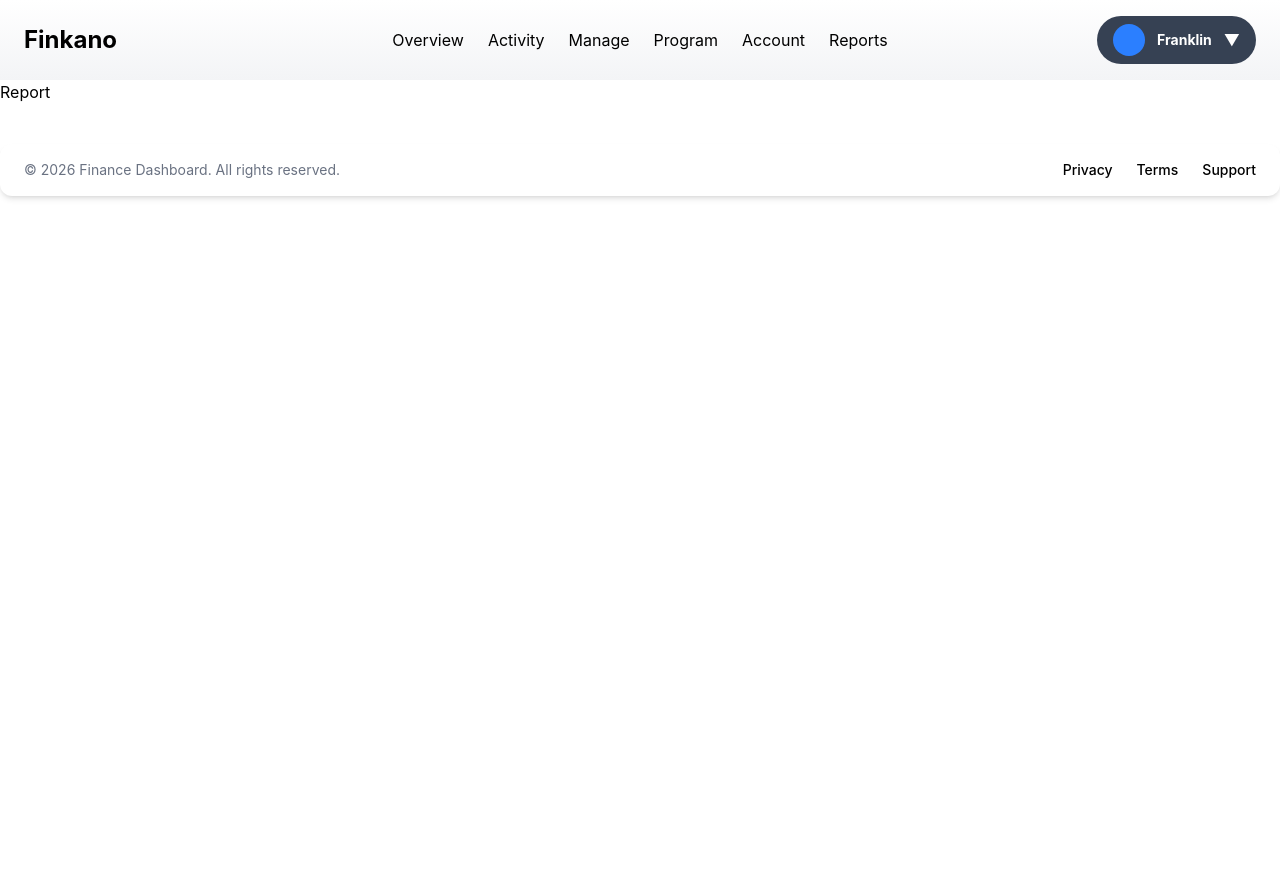
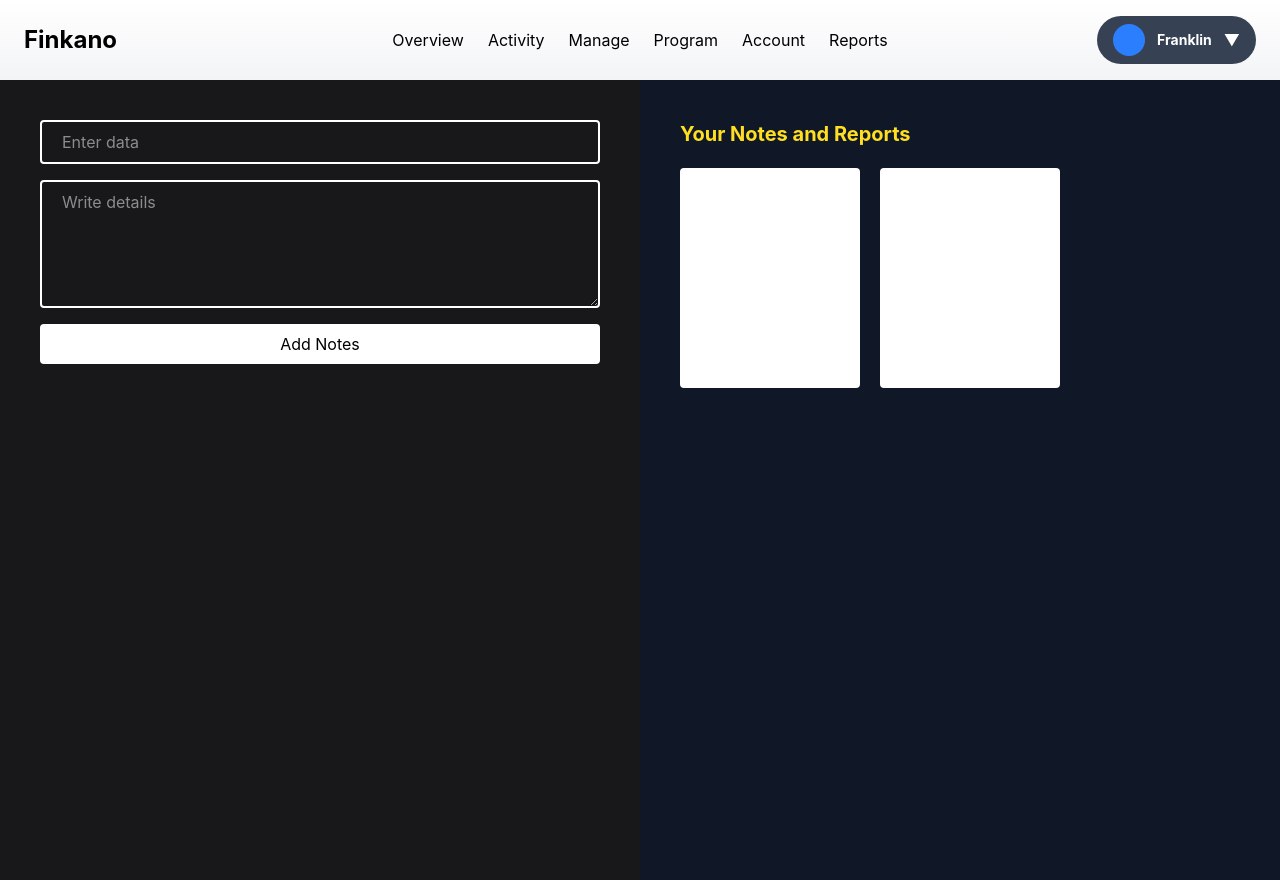
Before and after one commit to TusharJain86/webdev-ui, a React (Vite) app: page /Report in a window 1280 px wide. Before the commit the page ends 800 px from the top, so only its background shows below. Built offline with nearby package versions, Linux system fonts and the light colour scheme.

Commit message:
notes and report pages two way build

```diff
--- a/src/App.jsx
+++ b/src/App.jsx
@@ -23,7 +23,7 @@ function App() {
         <Route path="/Report" element={<Report />} />
       </Routes>
 
-      <Footer />
+
     </>
   )
 }
--- a/src/components/navbar.jsx
+++ b/src/components/navbar.jsx
@@ -19,7 +19,7 @@ const Navbar = () => {
             <li className='hover:text-orange-500 cursor-pointer'>Account</li>
 
             <li className='hover:text-orange-500 cursor-pointer'>
-                <Link to="/reports">Reports</Link>
+                <Link to="/Report">Reports</Link>
             </li>
         </ul>
 
--- a/src/pages/Report.jsx
+++ b/src/pages/Report.jsx
@@ -1,8 +1,30 @@
 import React from 'react'
 
 const Report = () => {
+
+  const submitHandler = (e) =>{
+    e.preventDefault()
+    console.log("Form submitted");
+  }
+
   return (
-    <div>Report</div>
+    <div className='h-screen bg-zinc-900 text-white lg:flex'>
+      <form onSubmit={(e)=>{
+        submitHandler(e)
+      }} className='p-10 flex lg:w-1/2 flex-col items-start gap-4'>
+        <input type='text' placeholder='Enter data' className=' outline-none w-full px-5 py-2 border-2 rounded'/>
+        <textarea type='text' className=' outline-none w-full h-32 px-5 py-2 border-2 rounded' placeholder='Write details'></textarea>
+        <button className='bg-white text-black rounded px-5 py-2 w-full outline-none '>Add Notes</button>
+      </form>
+
+      <div className=' p-10 lg:w-1/2 bg-gray-900 '>
+      <h1 className='text-xl font-bold text-yellow-300'>Your Notes and Reports</h1>
+      <div className='flex flex-wrap mt-5 gap-5'>
+        <div className='h-55 w-45 bg-white rounded'></div>
+        <div className='h-55 w-45 bg-white rounded'></div>
+      </div>
+      </div>
+    </div>
   )
 }
 
```
